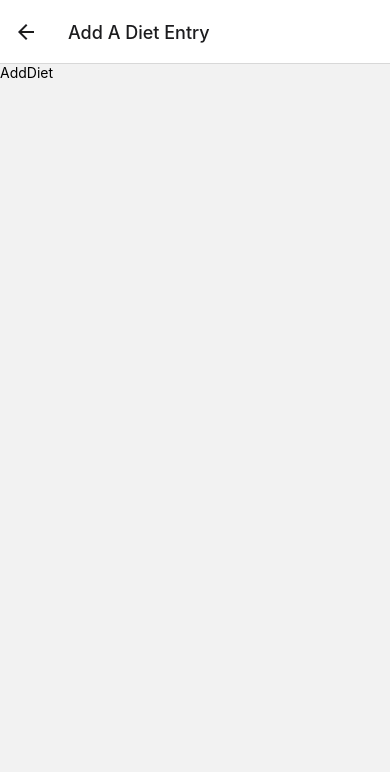
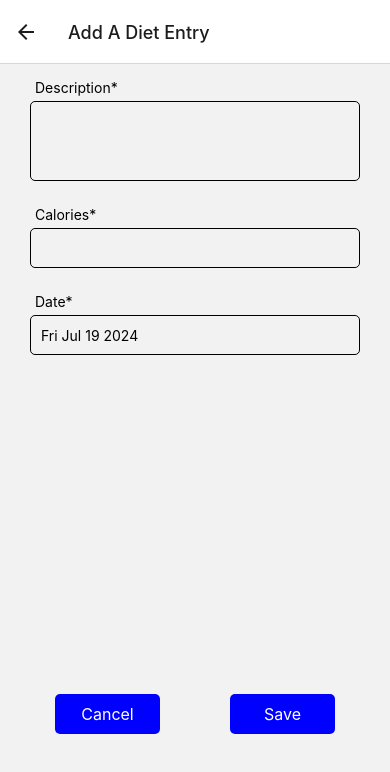
Before and after one commit to Liting-Zhou/assignmentTwo, a React Native app: screen /AddDiet in a window 390 px wide. Shown: the top 772 px of the page. Built offline with nearby package versions, Linux system fonts and the light colour scheme.

Commit message:
implement AddDiet.js

```diff
--- a/components/Input.js
+++ b/components/Input.js
@@ -6,10 +6,11 @@ export default function Input({
   value,
   editable,
   pointerEvents,
+  style,
 }) {
   return (
     <TextInput
-      style={styles.input}
+      style={[styles.input, style]}
       value={value}
       onChangeText={onChangeText}
       editable={editable}
--- a/screens/AddActivity.js
+++ b/screens/AddActivity.js
@@ -87,7 +87,7 @@ export default function AddActivity() {
       </View>
       <View style={styles.formItemContainer}>
         <Text style={styles.label}>Date*</Text>
-        <Pressable onPress={() => setShowDatePicker(true)}>
+        <Pressable onPress={() => setShowDatePicker(!showDatePicker)}>
           <Input
             value={date.toDateString()}
             editable={false}
@@ -115,6 +115,7 @@ export default function AddActivity() {
 const styles = StyleSheet.create({
   container: {
     flex: 1,
+    paddingHorizontal: 20,
   },
 
   formItemContainer: {
--- a/screens/AddDiet.js
+++ b/screens/AddDiet.js
@@ -1,12 +1,112 @@
-import { StyleSheet, Text, View } from "react-native";
-import React from "react";
+import { StyleSheet, Text, View, Pressable, Alert } from "react-native";
+import React, { useState } from "react";
+import DateTimePicker from "@react-native-community/datetimepicker";
+import { useNavigation } from "@react-navigation/native";
+import Input from "../components/Input";
+import PressableButton from "../components/PressableButton";
 
 export default function AddDiet() {
+  const [description, setDescription] = useState("");
+  const [calories, setCalories] = useState("");
+  const [showDatePicker, setShowDatePicker] = useState(false);
+  const [date, setDate] = useState(new Date());
+  const navigation = useNavigation();
+
+  const handleDateChange = (event, selectedDate) => {
+    const currentDate = selectedDate || date;
+    setShowDatePicker(false);
+    setDate(currentDate);
+  };
+
+  const validateForm = () => {
+    if (!description) {
+      Alert.alert("Error", "Please enter some description.");
+      return false;
+    }
+    if (!calories || isNaN(calories) || parseInt(calories) <= 0) {
+      Alert.alert("Error", "Please enter valid calories (positive number).");
+      return false;
+    }
+    return true;
+  };
+
+  const isSpecial = () => {
+    return parseInt(calories) > 800;
+  };
+
+  const handleSave = () => {
+    if (!validateForm()) {
+      return;
+    }
+    const special = isSpecial();
+    navigation.goBack();
+    console.log("Save", special);
+  };
+
+  const handleCancel = () => {
+    navigation.goBack();
+  };
+
   return (
-    <View>
-      <Text>AddDiet</Text>
+    <View style={styles.container}>
+      <View style={styles.formItemContainer}>
+        <Text style={styles.label}>Description*</Text>
+        <Input
+          value={description}
+          onChangeText={setDescription}
+          style={styles.description}
+        />
+      </View>
+      <View style={styles.formItemContainer}>
+        <Text style={styles.label}>Calories*</Text>
+        <Input value={calories} onChangeText={setCalories} />
+      </View>
+      <View style={styles.formItemContainer}>
+        <Text style={styles.label}>Date*</Text>
+        <Pressable onPress={() => setShowDatePicker(!showDatePicker)}>
+          <Input
+            value={date.toDateString()}
+            editable={false}
+            pointerEvents="none"
+          />
+        </Pressable>
+        {showDatePicker && (
+          <DateTimePicker
+            value={date}
+            mode="date"
+            display="inline"
+            onChange={handleDateChange}
+          />
+        )}
+      </View>
+
+      <View style={styles.buttonContainer}>
+        <PressableButton title="Cancel" onPress={handleCancel} />
+        <PressableButton title="Save" onPress={handleSave} />
+      </View>
     </View>
   );
 }
 
-const styles = StyleSheet.create({});
+const styles = StyleSheet.create({
+  container: {
+    flex: 1,
+    paddingHorizontal: 20,
+  },
+  formItemContainer: {
+    padding: 10,
+  },
+  label: {
+    padding: 5,
+  },
+  description: {
+    height: 80,
+  },
+  buttonContainer: {
+    flex: 1,
+    flexDirection: "row",
+    justifyContent: "space-around",
+    alignItems: "flex-end",
+    paddingVertical: 100,
+  },
+});
```
